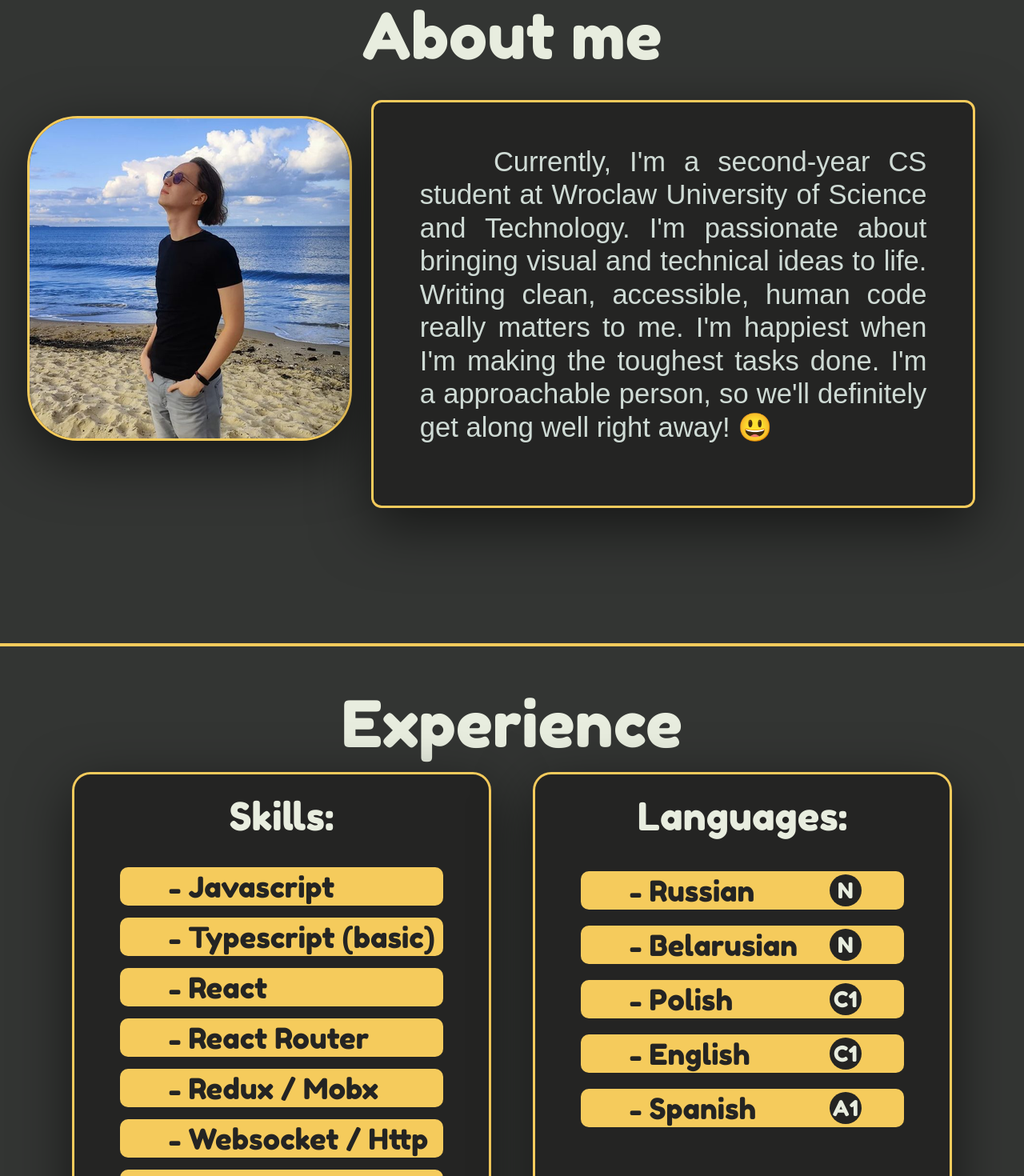
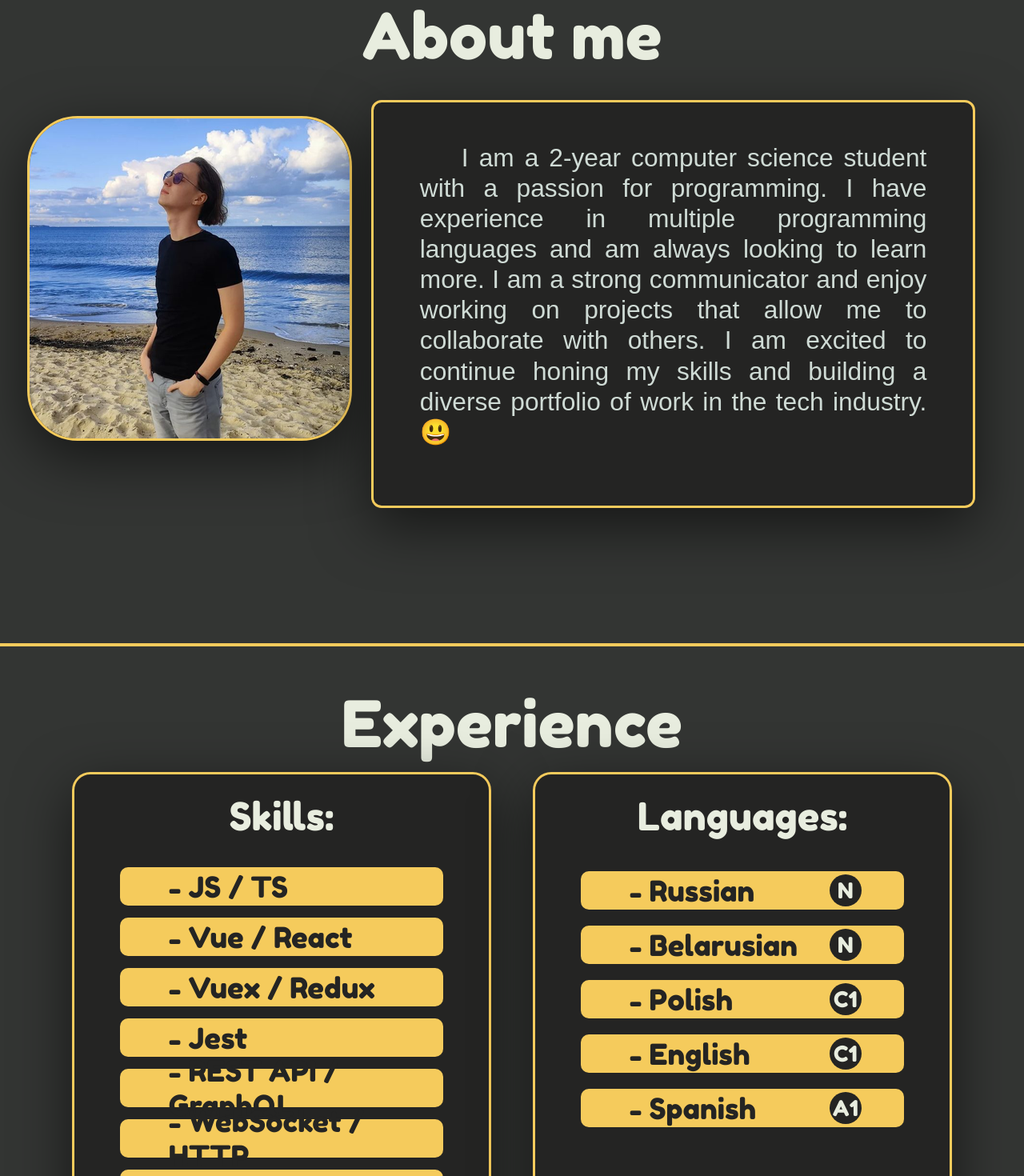
Before and after one commit to vlzher/portfolio-v0, a React (Create React App) app: page / in a window 1280 px wide. Shown: the part 900-2370 px from the top of the page at 80% size. Built offline with nearby package versions, Linux system fonts and the light colour scheme; a web font is replaced by a local one.

Commit message:
minor bio changes

```diff
--- a/src/assets/txts.js
+++ b/src/assets/txts.js
@@ -1,8 +1,7 @@
-export const aboutMe = "    Currently, I'm a second-year CS student at Wroclaw University of Science and Technology." +
-    " I'm passionate about bringing visual and technical ideas to life." +
-    " Writing clean, accessible, human code really matters to me." +
-    " I'm happiest when I'm making the toughest tasks done." +
-    " I'm a approachable person, so we'll definitely get along well right away! 😃"
+export const aboutMe = "    I am a 2-year computer science student with a passion for programming." +
+    " I have experience in multiple programming languages and am always looking to learn more." +
+    " I am a strong communicator and enjoy working on projects that allow me to collaborate with others." +
+    " I am excited to continue honing my skills and building a diverse portfolio of work in the tech industry. 😃"
 
 export const nameSur = "Uladzislau \nZherabiatsyeu"
 
@@ -14,12 +13,12 @@ export const languages = [
     {txt:"- Spanish",level:"A1"}
 ]
 export const skills = [
-    {txt: "- Javascript"},
-    {txt: "- Typescript (basic)"},
-    {txt: "- React"},
-    {txt: "- React Router"},
-    {txt: "- Redux / Mobx"},
-    {txt: "- Websocket / Http"},
+    {txt: "- JS / TS"},
+    {txt: "- Vue / React"},
+    {txt: "- Vuex / Redux"},
+    {txt: "- Jest"},
+    {txt: "- REST API / GraphQL"},
+    {txt: "- WebSocket / HTTP"},
     {txt: "- JWT"},
 
 
@@ -31,6 +30,7 @@ export const projectUrls= [
 
 ]
 
-export const contactTxt = "I’m currently looking for new opportunities and challenges\n" +
-    "My inbox is always open\n" +
-    "Whether you have a question or just want to say hi\nI’ll try my best to get back to you!"
+export const contactTxt = "Connect with purpose, communicate with clarity, and collaborate with passion - that is my approach to building meaningful relationships through my work." +
+    " Whether it's a potential client, colleague, or collaborator," +
+    " I believe that every connection is an opportunity to grow, learn," +
+    " and make an impact. Let's work together to achieve our goals and make a difference!"
--- a/src/styles/about-me.css
+++ b/src/styles/about-me.css
@@ -11,7 +11,7 @@
 }
 
 .about-me-txt {
-  font-size: 3cqi;
+  font-size: 2.75cqi;
   color: #CFDBD5;
   outline: 3px solid #F5CB5C;
   border-radius: 10px;
--- a/src/styles/about-me.scss
+++ b/src/styles/about-me.scss
@@ -13,7 +13,7 @@
 
 }
 .about-me-txt{
-  font-size: 3cqi;
+  font-size: 2.75cqi;
   color:$base-color1;
   outline: 3px solid $base-color3;
   border-radius: 10px;
--- a/src/styles/contacts.css
+++ b/src/styles/contacts.css
@@ -29,7 +29,7 @@
   justify-content: center;
   align-items: center;
   text-align: center;
-  font-size: 5cqb;
+  font-size: 3.75cqb;
   height: 35vh;
   width: 80%;
   font-family: "Fredoka One", cursive;
@@ -81,7 +81,7 @@
 @media screen and (max-width: 1000px) {
   .contacts-text {
     margin-top: 10vh;
-    font-size: 1.6rem;
+    font-size: 1.4rem;
     height: 40vh;
     width: 95%;
   }
--- a/src/styles/contacts.scss
+++ b/src/styles/contacts.scss
@@ -29,7 +29,7 @@
   justify-content: center;
   align-items: center;
   text-align: center;
-  font-size: 5cqb;
+  font-size: 3.75cqb;
   height: 35vh;
   width: 80%;
   font-family: "Fredoka One", cursive;
@@ -82,7 +82,7 @@
 @media screen and (max-width: 1000px) {
   .contacts-text{
     margin-top: 10vh;
-    font-size: 1.6rem;
+    font-size: 1.4rem;
     height: 40vh;
     width: 95%;
   }
```
